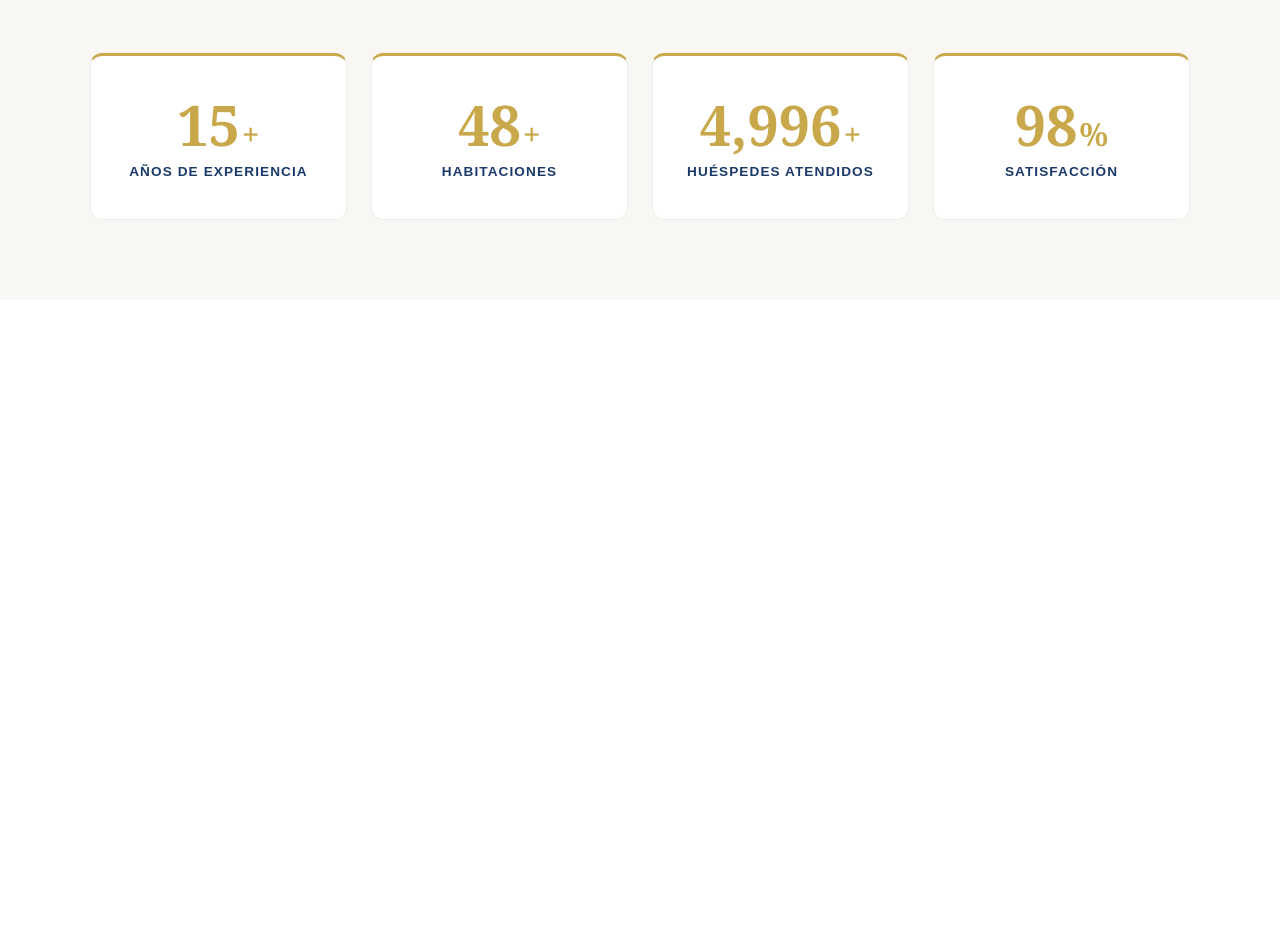
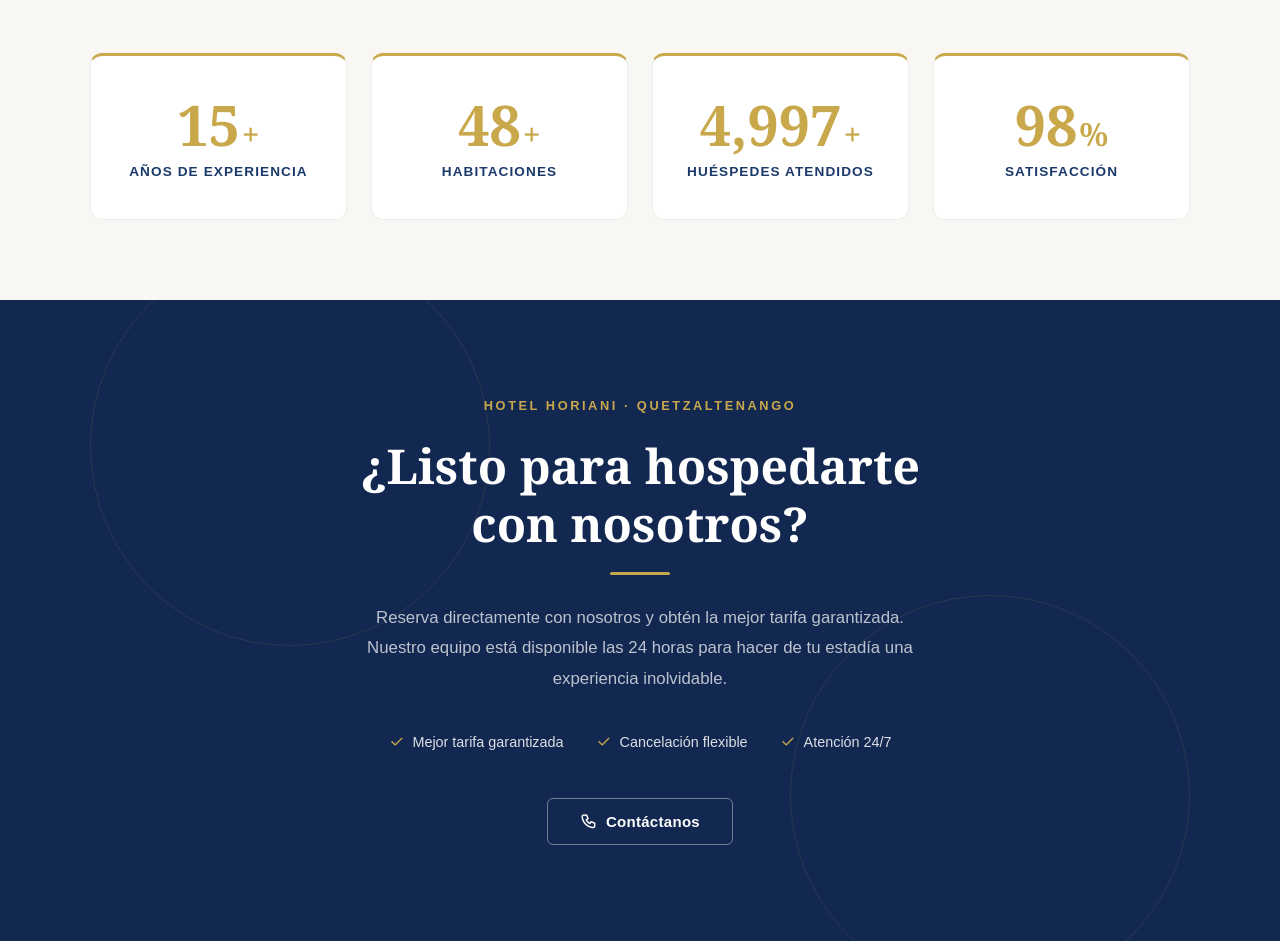
Before and after one commit to WilverEmilio/Hotel_Horiani, an Astro site in the folder apps/web/: page /sobre-nosotros in a window 1280 px wide. Shown: the part 2409-3350 px from the top of the page. Before the commit the page ends 2709 px from the top, so only its background shows below. Built offline with nearby package versions, Linux system fonts and the light colour scheme; Astro itself is replaced by a stand-in of ours.

Commit message:
Agregando la parte final del sobre nosotros

```diff
--- a/apps/web/src/components/sobre/CTAFinal.astro
+++ b/apps/web/src/components/sobre/CTAFinal.astro
@@ -0,0 +1,233 @@
+---
+---
+
+<section class="cta">
+  <div class="cta__container">
+
+    <!-- Decoración -->
+    <div class="cta__deco cta__deco--left"></div>
+    <div class="cta__deco cta__deco--right"></div>
+
+    <!-- Contenido -->
+    <div class="cta__content">
+      <span class="cta__eyebrow">Hotel Horiani · Quetzaltenango</span>
+
+      <h2 class="cta__titulo">
+        ¿Listo para hospedarte<br />con nosotros?
+      </h2>
+
+      <div class="cta__divider"></div>
+
+      <p class="cta__desc">
+        Reserva directamente con nosotros y obtén la mejor tarifa garantizada.
+        Nuestro equipo está disponible las 24 horas para hacer de tu estadía
+        una experiencia inolvidable.
+      </p>
+
+      <!-- Garantías -->
+      <div class="cta__garantias">
+        <div class="cta__garantia">
+          <i class="ti ti-check" aria-hidden="true"></i>
+          <span>Mejor tarifa garantizada</span>
+        </div>
+        <div class="cta__garantia">
+          <i class="ti ti-check" aria-hidden="true"></i>
+          <span>Cancelación flexible</span>
+        </div>
+        <div class="cta__garantia">
+          <i class="ti ti-check" aria-hidden="true"></i>
+          <span>Atención 24/7</span>
+        </div>
+      </div>
+
+      <!-- Botones -->
+      <div class="cta__acciones">
+        <!-- <a href="/reservar" class="cta__btn cta__btn--primary">
+          <i class="ti ti-calendar" aria-hidden="true"></i>
+          Reservar ahora
+        </a> -->
+        <a href="/contacto" class="cta__btn cta__btn--secondary">
+          <i class="ti ti-phone" aria-hidden="true"></i>
+          Contáctanos
+        </a>
+      </div>
+    </div>
+
+  </div>
+</section>
+
+<style>
+  .cta {
+    position: relative;
+    background: #122850;
+    padding: 6rem 1.5rem;
+    overflow: hidden;
+  }
+
+  .cta__deco {
+    position: absolute;
+    width: 400px;
+    height: 400px;
+    border-radius: 50%;
+    border: 1px solid rgba(201, 168, 76, 0.12);
+    pointer-events: none;
+  }
+
+  .cta__deco--left {
+    top: -150px;
+    left: -150px;
+  }
+
+  .cta__deco--right {
+    bottom: -150px;
+    right: -150px;
+  }
+
+  /* ── Contenedor ── */
+  .cta__container {
+    max-width: 800px;
+    margin: 0 auto;
+    position: relative;
+    z-index: 1;
+  }
+
+  /* ── Contenido ── */
+  .cta__content {
+    text-align: center;
+  }
+
+  /* ── Eyebrow ── */
+  .cta__eyebrow {
+    display: inline-block;
+    color: #C9A84C;
+    font-size: 0.8rem;
+    font-weight: 600;
+    letter-spacing: 0.2em;
+    text-transform: uppercase;
+    margin-bottom: 1.5rem;
+  }
+
+  /* ── Título ── */
+  .cta__titulo {
+    color: #ffffff;
+    font-size: clamp(2rem, 4vw, 3rem);
+    font-weight: 700;
+    font-family: Georgia, serif;
+    line-height: 1.2;
+    margin-bottom: 1.25rem;
+  }
+
+  /* ── Divider ── */
+  .cta__divider {
+    width: 60px;
+    height: 3px;
+    background: #C9A84C;
+    border-radius: 2px;
+    margin: 0 auto 1.75rem;
+  }
+
+  /* ── Descripción ── */
+  .cta__desc {
+    color: rgba(255, 255, 255, 0.72);
+    font-size: 1.05rem;
+    line-height: 1.8;
+    margin: 0 auto 2.5rem;
+    max-width: 580px;
+  }
+
+  /* ── Garantías ── */
+  .cta__garantias {
+    display: flex;
+    justify-content: center;
+    gap: 2rem;
+    flex-wrap: wrap;
+    margin-bottom: 3rem;
+  }
+
+  .cta__garantia {
+    display: flex;
+    align-items: center;
+    gap: 0.5rem;
+    color: rgba(255, 255, 255, 0.85);
+    font-size: 0.9rem;
+  }
+
+  .cta__garantia i {
+    font-size: 1rem;
+    color: #C9A84C;
+  }
+
+  /* ── Botones ── */
+  .cta__acciones {
+    display: flex;
+    gap: 1rem;
+    justify-content: center;
+    flex-wrap: wrap;
+  }
+
+  .cta__btn {
+    display: inline-flex;
+    align-items: center;
+    gap: 0.5rem;
+    text-decoration: none;
+    font-size: 0.9375rem;
+    font-weight: 600;
+    padding: 0.875rem 2rem;
+    border-radius: 6px;
+    letter-spacing: 0.02em;
+    transition: transform 0.2s ease, background 0.2s ease, color 0.2s ease;
+  }
+
+  .cta__btn:hover {
+    transform: translateY(-2px);
+  }
+
+  .cta__btn i {
+    font-size: 1.1rem;
+  }
+
+  /* Primario — dorado */
+  .cta__btn--primary {
+    background: #C9A84C;
+    color: #122850;
+  }
+
+  .cta__btn--primary:hover {
+    background: #B8962F;
+  }
+
+  /* Secundario — outline blanco */
+  .cta__btn--secondary {
+    background: transparent;
+    color: #ffffff;
+    border: 1.5px solid rgba(255, 255, 255, 0.4);
+  }
+
+  .cta__btn--secondary:hover {
+    border-color: #ffffff;
+    background: rgba(255, 255, 255, 0.06);
+  }
+
+  /* ── Responsive ── */
+  @media (max-width: 768px) {
+    .cta {
+      padding: 4.5rem 1.25rem;
+    }
+
+    .cta__garantias {
+      gap: 1rem;
+      flex-direction: column;
+      align-items: center;
+    }
+
+    .cta__acciones {
+      flex-direction: column;
+      align-items: stretch;
+    }
+
+    .cta__btn {
+      justify-content: center;
+      padding: 1rem 2rem;
+    }
+  }
+</style>
--- a/apps/web/src/pages/sobre-nosotros.astro
+++ b/apps/web/src/pages/sobre-nosotros.astro
@@ -3,6 +3,7 @@ import BaseLayout from "../layouts/BaseLayout.astro"
 import MisionYVisionAstroComponent from "../components/sobre/mision_y_vision.astro"
 import ValoresAstroComponent from "../components/sobre/valores.astro"
 import StatsComponent from "../components/sobre/stats.astro"
+import FinalCTAComponent from "../components/sobre/CTAFinal.astro"
 ---
 
 <BaseLayout title="Sobre Nosotros">
@@ -17,6 +18,7 @@ import StatsComponent from "../components/sobre/stats.astro"
   <MisionYVisionAstroComponent />
   <ValoresAstroComponent />
   <StatsComponent />
+  <FinalCTAComponent />
 </BaseLayout>
 
 <style>
```
